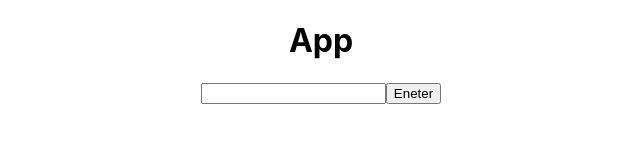
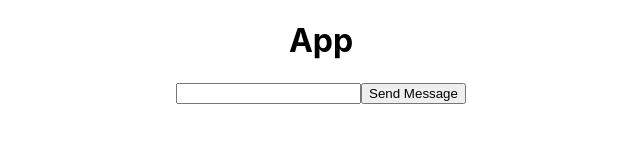
Before and after one commit to deepakkum21/Socket.io, a React (Create React App) app in the folder facebook-messenger-clone/: page / in a window 1280 px wide. Shown: the top 160 px of the page, without its empty margins (319-959 px from the left). Built offline with nearby package versions, Linux system fonts and the light colour scheme.

Commit message:
prevent deafult refreshing on enter button click

```diff
--- a/facebook-messenger-clone/src/App.js
+++ b/facebook-messenger-clone/src/App.js
@@ -1,12 +1,33 @@
-import React from 'react';
+import React, { useState } from 'react';
 import './App.css';
 
 function App() {
+
+  const [input, setInput] = useState('');
+
+  const [messages, setMessages] = useState([]);
+
+  //console.log(messages);
+
+  const sendMessages = (event) => {
+    // to prevent the default behaviour which is refereshing
+    // when ever the eneter button is pressed for a form as for m tend sto submit and refreshes the screen
+    event.preventDefault();
+
+    setMessages([...messages, input]);
+    setInput('');
+  }
+
   return (
     <div className="App">
       <h1>App</h1>
-      <input/>
-      <button>Eneter</button>
+      <form>
+        <input value={input} onChange={event => setInput(event.target.value)} />
+        <button type='submit' onClick={sendMessages}>Send Message</button>
+      </form>
+      {messages.map((message, index) =>
+        <p key={index}>{message}</p>
+      )}
     </div>
   );
 }
```
